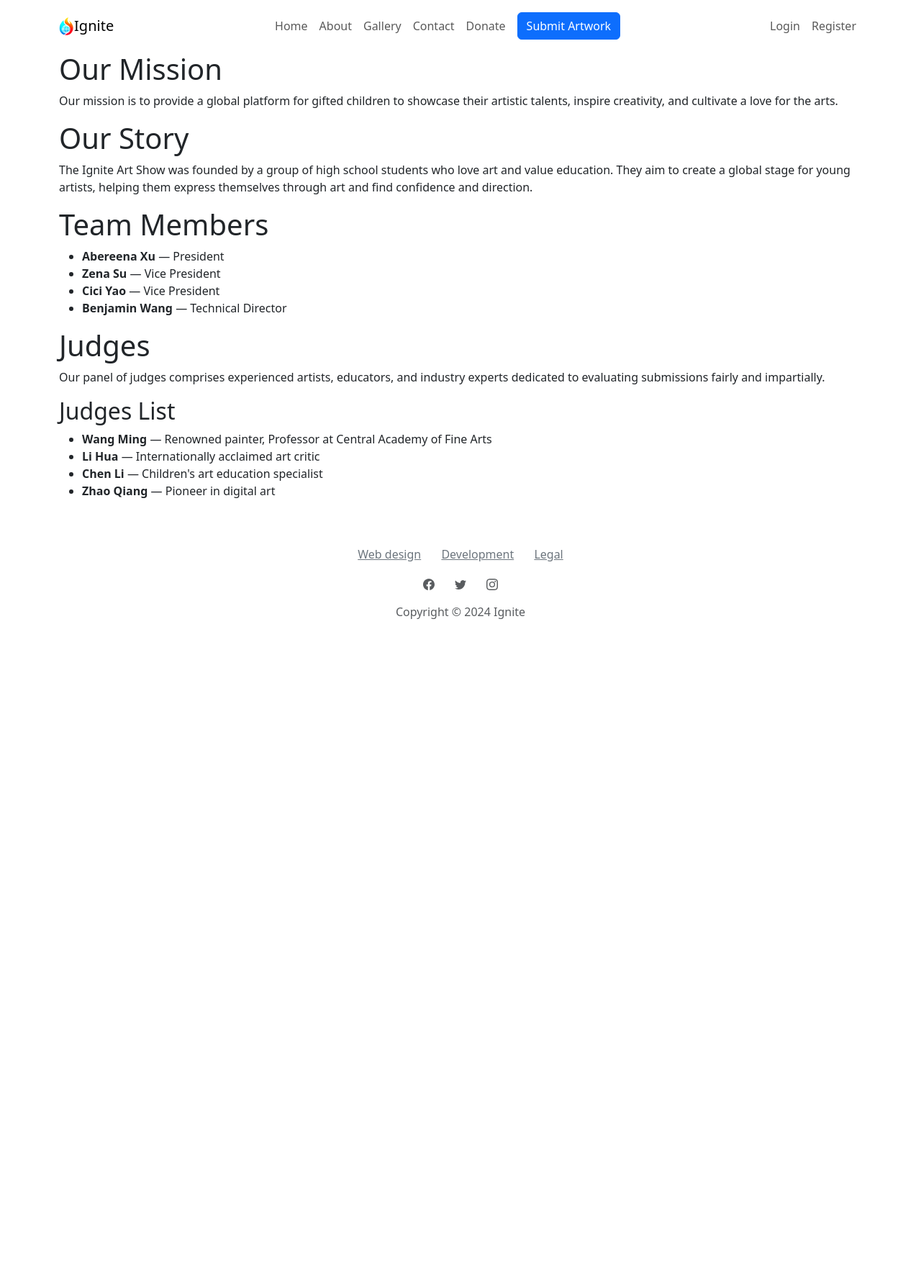
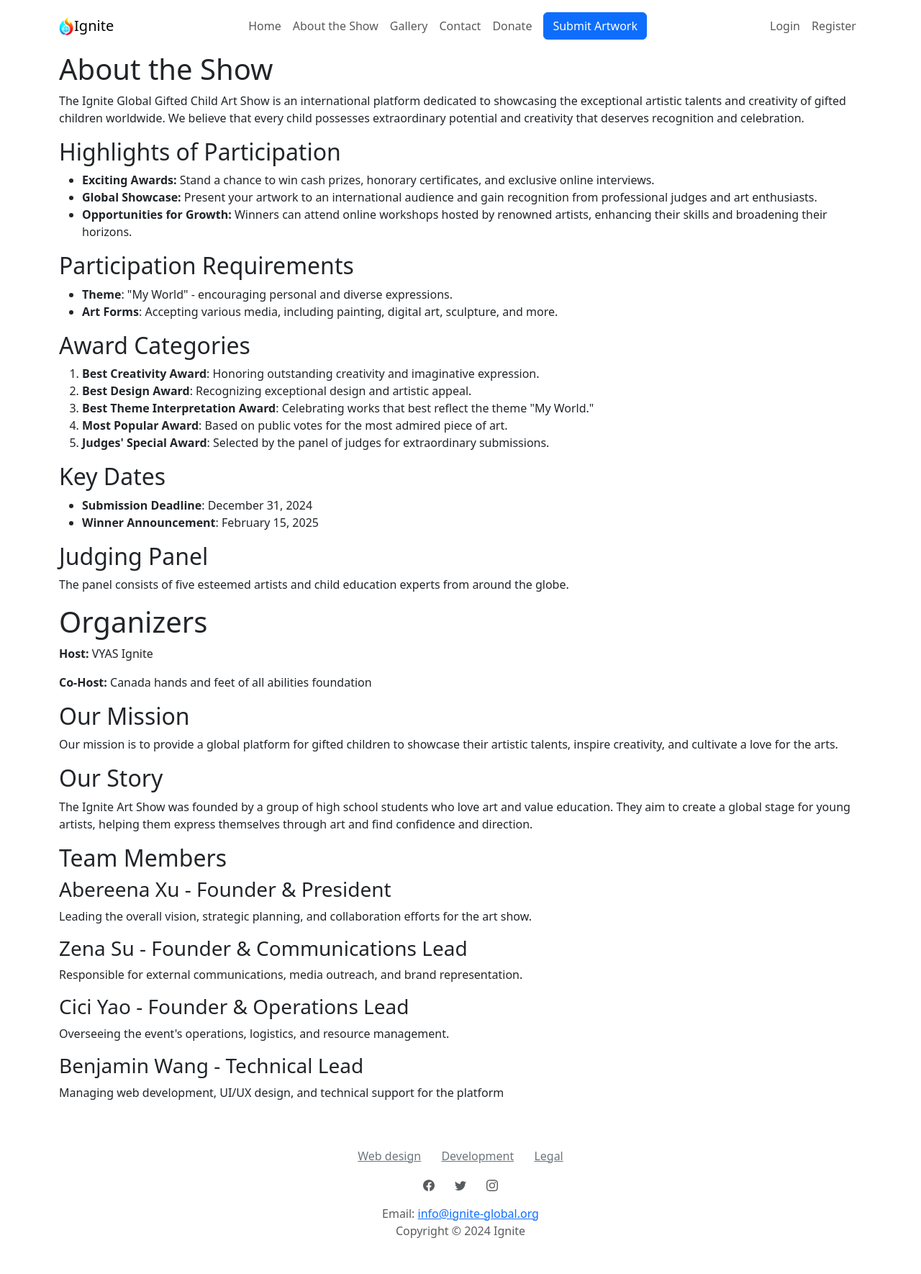
Before and after one commit to wenbang24/ignite, a Flask app: page /about in a window 1280 px wide. Shown: the whole page at 72% size. Before the commit the page ends 860 px from the top, so only its background shows below. Run offline with Flask 3, Linux system fonts and the light colour scheme; some libraries are stand-ins or nearby versions.

```diff
--- a/templates/about.html
+++ b/templates/about.html
@@ -1,29 +1,52 @@
 {% extends "base.html" %}
 {% block content %}
     <div class="container">
-        <h1>Our Mission</h1>
+        <h1>About the Show</h1>
+        <p>The Ignite Global Gifted Child Art Show is an international platform dedicated to showcasing the exceptional artistic talents and creativity of gifted children worldwide. We believe that every child possesses extraordinary potential and creativity that deserves recognition and celebration.</p>
+        <h2>Highlights of Participation</h2>
+        <ul>
+            <li><strong>Exciting Awards:</strong> Stand a chance to win cash prizes, honorary certificates, and exclusive online interviews.</li>
+            <li><strong>Global Showcase:</strong> Present your artwork to an international audience and gain recognition from professional judges and art enthusiasts.</li>
+            <li><strong>Opportunities for Growth:</strong> Winners can attend online workshops hosted by renowned artists, enhancing their skills and broadening their horizons.</li>
+        </ul>
+        <h2>Participation Requirements</h2>
+        <ul>
+            <li><strong>Theme</strong>: "My World" - encouraging personal and diverse expressions.</li>
+            <li><strong>Art Forms</strong>: Accepting various media, including painting, digital art, sculpture, and more.</li>
+        </ul>
+        <h2>Award Categories</h2>
+        <ol>
+            <li><strong>Best Creativity Award</strong>: Honoring outstanding creativity and imaginative expression.</li>
+            <li><strong>Best Design Award</strong>: Recognizing exceptional design and artistic appeal.</li>
+            <li><strong>Best Theme Interpretation Award</strong>: Celebrating works that best reflect the theme "My World."</li>
+            <li><strong>Most Popular Award</strong>: Based on public votes for the most admired piece of art.</li>
+            <li><strong>Judges' Special Award</strong>: Selected by the panel of judges for extraordinary submissions.</li>
+        </ol>
+        <h2>Key Dates</h2>
+        <ul>
+            <li><strong>Submission Deadline</strong>: December 31, 2024</li>
+            <li><strong>Winner Announcement</strong>: February 15, 2025</li>
+        </ul>
+        <h2>Judging Panel</h2>
+        <p>The panel consists of five esteemed artists and child education experts from around the globe.</p>
+        <h1>Organizers</h1>
+        <p><strong>Host:</strong> VYAS Ignite</p>
+        <p><strong>Co-Host:</strong> Canada hands and feet of all abilities foundation</p>
+        <h2>Our Mission</h2>
         <p>Our mission is to provide a global platform for gifted children to showcase their artistic talents, inspire
             creativity, and cultivate a love for the arts.</p>
-        <h1>Our Story</h1>
+        <h2>Our Story</h2>
         <p>The Ignite Art Show was founded by a group of high school students who love art and value education. They aim
             to create a global stage for young artists, helping them express themselves through art and find confidence
             and direction.</p>
-        <h1>Team Members</h1>
-        <ul>
-            <li><strong>Abereena Xu</strong> — President</li>
-            <li><strong>Zena Su</strong> — Vice President</li>
-            <li><strong>Cici Yao</strong> — Vice President</li>
-            <li><strong>Benjamin Wang</strong> — Technical Director</li>
-        </ul>
-        <h1>Judges</h1>
-        <p>Our panel of judges comprises experienced artists, educators, and industry experts dedicated to evaluating
-            submissions fairly and impartially.</p>
-        <h2>Judges List</h2>
-        <ul>
-            <li><strong>Wang Ming</strong> — Renowned painter, Professor at Central Academy of Fine Arts</li>
-            <li><strong>Li Hua</strong> — Internationally acclaimed art critic</li>
-            <li><strong>Chen Li</strong> — Children's art education specialist</li>
-            <li><strong>Zhao Qiang</strong> — Pioneer in digital art</li>
-        </ul>
+        <h2>Team Members</h2>
+        <h3>Abereena Xu - Founder & President</h3>
+        <p>Leading the overall vision, strategic planning, and collaboration efforts for the art show.</p>
+        <h3>Zena Su - Founder & Communications Lead</h3>
+        <p>Responsible for external communications, media outreach, and brand representation.</p>
+        <h3>Cici Yao - Founder & Operations Lead</h3>
+        <p>Overseeing the event's operations, logistics, and resource management.</p>
+        <h3>Benjamin Wang - Technical Lead</h3>
+        <p>Managing web development, UI/UX design, and technical support for the platform</p>
     </div>
 {% endblock %}
--- a/templates/base.html
+++ b/templates/base.html
@@ -42,7 +42,7 @@
         <div id="navcol-2" class="collapse navbar-collapse">
             <ul class="navbar-nav ms-auto">
                 <li class="nav-item"><a class="nav-link" href="{{ url_for('home') }}">Home</a></li>
-                <li class="nav-item"><a class="nav-link" href="{{ url_for('about') }}">About</a></li>
+                <li class="nav-item"><a class="nav-link" href="{{ url_for('about') }}">About the Show</a></li>
                 <li class="nav-item"><a class="nav-link" href="{{ url_for('gallery') }}">Gallery</a></li>
                 <li class="nav-item"><a class="nav-link" href="{{ url_for('contact') }}">Contact</a></li>
                 <li class="nav-item"><a class="nav-link" href="{{ url_for('donate') }}">Donate</a></li>
@@ -105,6 +105,7 @@
                 </svg>
             </li>
         </ul>
+        <p class="mb-0">Email: <a href="mailto:info@ignite-global.org">info@ignite-global.org</a></p>
         <p class="mb-0">Copyright © 2024 Ignite</p>
     </div>
 </footer>
--- a/templates/contact.html
+++ b/templates/contact.html
@@ -24,7 +24,7 @@
                             </svg></div>
                         <div class="px-2">
                             <h6 class="mb-0">Email</h6>
-                            <a class="mb-0" href="mailto:hello@ignite-global.org">hello@ignite-global.org</a>
+                            <a class="mb-0" href="mailto:info@ignite-global.org">hello@ignite-global.org</a>
                         </div>
                     </div>
                 </div>
```
